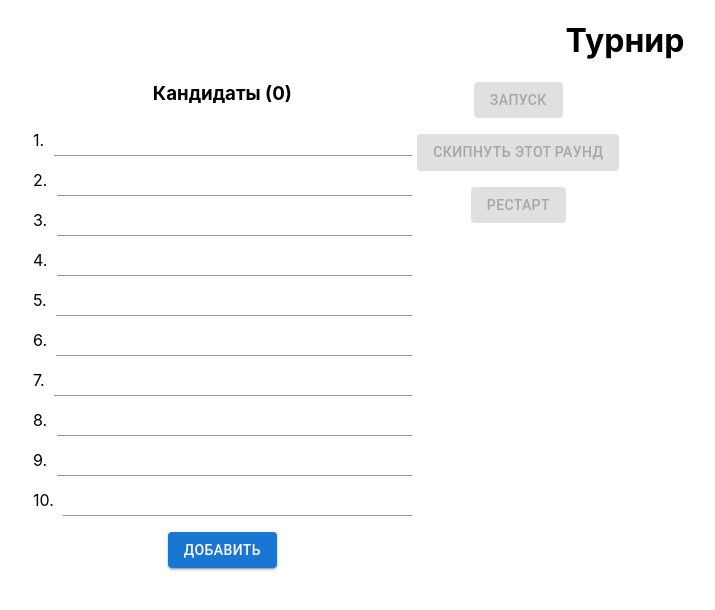
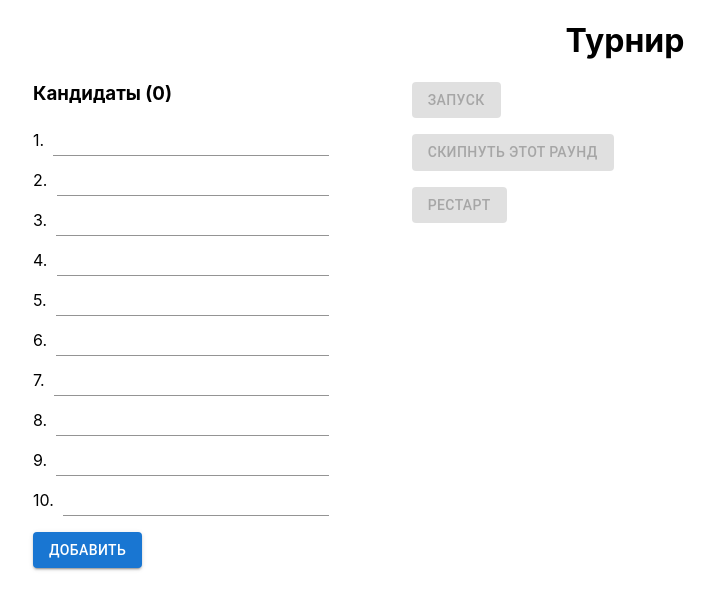
Before and after one commit to maximvl/turnir, a React (Create React App) app: page /#/ in a window 1280 px wide. Shown: the top 610 px of the page, without its empty margins (15-730 px from the left). Built offline with nearby package versions, Linux system fonts and the light colour scheme.

Commit message:
Visual improvements

```diff
--- a/src/components/ItemsList.tsx
+++ b/src/components/ItemsList.tsx
@@ -1,4 +1,4 @@
-import { Box, Grid, TextField } from "@mui/material";
+import { Box, Grid, TextField, useTheme } from "@mui/material";
 import React from "react";
 import { Item, ItemStatus } from "../types";
 
@@ -19,34 +19,43 @@ export default function ItemsList({
     setItem(index, text);
   };
 
+  const theme = useTheme();
+
   return (
     <div>
       <h3 style={{ marginTop: 0 }}>Кандидаты ({activeItems.length})</h3>
       <Grid
         container
         rowGap={1}
-        columns={2}
+        columns={1}
         direction="column"
         alignItems={"flex-start"}
         border={0}
       >
         {items.map((item, index) => {
-          const itemColor = item.status === ItemStatus.Active ? "green" : "red";
+          const itemColor =
+            item.status === ItemStatus.Active
+              ? theme.palette.success.main
+              : theme.palette.error.main;
           return (
+            <Grid container columns={12}>
+              <Grid item xs={10} width="inherit">
                 <Box
-              key={index}
-              display="flex"
+                  display={"flex"}
                   alignItems="center"
                   width={"inherit"}
+                  style={{ paddingRight: 10 }}
                 >
-              <div>{index + 1}.</div>
+                  {index + 1}.
                   <Box width={10} />
                   {canEditItems ? (
                     <TextField
                       variant="standard"
                       value={item.title}
                       fullWidth
-                  onChange={(event) => handleChange(event.target.value, index)}
+                      onChange={(event) =>
+                        handleChange(event.target.value, index)
+                      }
                       disabled={!canEditItems}
                     />
                   ) : (
@@ -55,6 +64,21 @@ export default function ItemsList({
                     </div>
                   )}
                 </Box>
+              </Grid>
+              <Grid item xs={1} alignContent="center">
+                {item.title && (
+                  <div>
+                    <a
+                      href={`https://www.kinopoisk.ru/index.php?kp_query=${item.title}`}
+                      target="_blank"
+                      rel="noreferrer"
+                    >
+                      КП↗️
+                    </a>
+                  </div>
+                )}
+              </Grid>
+            </Grid>
           );
         })}
       </Grid>
--- a/src/components/PollResults.tsx
+++ b/src/components/PollResults.tsx
@@ -1,4 +1,4 @@
-import { Box, Button, Grid } from "@mui/material";
+import { Box, Button, Grid, useTheme } from "@mui/material";
 import { useQuery } from "react-query";
 import { getPollResults } from "../utils";
 import { BorderLinearProgress } from "./BorderLinearProgress";
@@ -16,6 +16,8 @@ export default function PollResults({
   refetchInterval,
   big,
 }: Props) {
+  const theme = useTheme();
+
   const fetchParams = refetchInterval ? { refetchInterval } : {};
 
   const {
@@ -41,9 +43,9 @@ export default function PollResults({
   }
 
   const highlightStyle = {
-    backgroundColor: "red",
+    backgroundColor: theme.palette.error.light,
     "&:hover": {
-      backgroundColor: "red",
+      backgroundColor: theme.palette.error.light,
       textDecoration: "line-through",
     },
   };
@@ -79,7 +81,9 @@ export default function PollResults({
         </Button>
       );
     }
-    const style = selected ? { color: "red", margin: 0 } : { margin: 0 };
+    const style = selected
+      ? { color: theme.palette.error.light, margin: 0 }
+      : { margin: 0 };
     return <h2 style={style}>{title}</h2>;
   };
 
--- a/src/components/PollVote.tsx
+++ b/src/components/PollVote.tsx
@@ -1,4 +1,4 @@
-import { Button, Grid } from "@mui/material";
+import { Button, Grid, useTheme } from "@mui/material";
 import { useNavigate } from "react-router";
 import { PollResults, pollVote } from "../utils";
 
@@ -8,6 +8,7 @@ type Props = {
 
 export default function PollVote({ poll }: Props) {
   const navigate = useNavigate();
+  const theme = useTheme();
 
   const onClick = async (optionId: number) => {
     await pollVote(poll.poll_id, optionId);
@@ -18,7 +19,7 @@ export default function PollVote({ poll }: Props) {
 
   const highlightStyle = {
     "&:hover": {
-      backgroundColor: "red",
+      backgroundColor: theme.palette.error.light,
       textDecoration: "line-through",
     },
   };
--- a/src/components/RandomEliminationRound.tsx
+++ b/src/components/RandomEliminationRound.tsx
@@ -1,4 +1,4 @@
-import { Box, Button, Grid } from "@mui/material";
+import { Box, Button, Grid, useTheme } from "@mui/material";
 import { sample } from "lodash";
 import { useEffect, useReducer, useState } from "react";
 import { Item } from "../types";
@@ -91,8 +91,10 @@ export default function RandomEliminationRound({
   const [progressBar, progressBarDispatch] = useReducer(progressBarReducer, 0);
   const [eliminationStarted, setEliminationStarted] = useState(false);
 
+  const theme = useTheme();
+
   const highlightStyle = {
-    backgroundColor: "red",
+    backgroundColor: theme.palette.error.light,
     textDecoration: "line-through",
   };
 
--- a/src/components/RoundTitle.tsx
+++ b/src/components/RoundTitle.tsx
@@ -3,13 +3,19 @@ import { RoundType, RoundTypeNames } from "../types";
 type Props = {
   roundNumber: number;
   roundType: RoundType;
+  itemsLeft: number;
 };
 
-export default function RoundTitle({ roundNumber, roundType }: Props) {
+export default function RoundTitle({
+  roundNumber,
+  roundType,
+  itemsLeft,
+}: Props) {
+  const title = itemsLeft === 2 ? "Финал" : `Раунд ${roundNumber}`;
   return (
     <div>
       <h3 style={{ marginTop: 0 }}>
-        Раунд {roundNumber}: {RoundTypeNames[roundType]}
+        {title}: {RoundTypeNames[roundType]}
       </h3>
     </div>
   );
--- a/src/components/StreamerChoiceRound.tsx
+++ b/src/components/StreamerChoiceRound.tsx
@@ -1,4 +1,4 @@
-import { Button, Grid } from "@mui/material";
+import { Button, Grid, useTheme } from "@mui/material";
 import { Item } from "../types";
 
 type Props = {
@@ -10,9 +10,11 @@ export default function StreamerChoiceRound({
   items,
   onItemElimination,
 }: Props) {
+  const theme = useTheme();
+
   const highlightStyle = {
     "&:hover": {
-      backgroundColor: "red",
+      backgroundColor: theme.palette.error.light,
       textDecoration: "line-through",
     },
   };
--- a/src/router/TournirPage.tsx
+++ b/src/router/TournirPage.tsx
@@ -3,7 +3,7 @@ import "../App.css";
 import ItemsList from "../components/ItemsList";
 import Button from "@mui/material/Button";
 import { Item, ItemStatus, RoundType, RoundTypes, TurnirState } from "../types";
-import { Grid } from "@mui/material";
+import { Grid, useTheme } from "@mui/material";
 import { isEmpty, sample } from "lodash";
 import { createItem } from "../utils";
 import RoundTitle from "../components/RoundTitle";
@@ -22,6 +22,8 @@ function TournirApp() {
   const [turnirState, setTurnirState] = useState<TurnirState>(
     TurnirState.EditCandidates,
   );
+
+  const theme = useTheme();
 
   useEffect(() => {
     setItems(
@@ -89,9 +91,17 @@ function TournirApp() {
     <QueryClientProvider client={queryClient}>
       <div className="App">
         <h1>Турнир</h1>
+      </div>
       <Grid container columnSpacing={0} border={0} columns={12}>
         <Grid item xs={4} border={0}>
-            <Grid container columns={1} border={0} rowGap={2} paddingLeft={6}>
+          <Grid
+            container
+            columns={1}
+            border={0}
+            rowGap={2}
+            paddingLeft={6}
+            paddingRight={3}
+          >
             <Grid item xs={1} paddingLeft={0}>
               <ItemsList
                 items={items}
@@ -148,10 +158,14 @@ function TournirApp() {
             </Grid>
           </Grid>
         </Grid>
-          <Grid item xs={5} border={0}>
+        <Grid item xs={5} border={0} textAlign="center">
           {turnirState === TurnirState.Start && (
             <div>
-                <RoundTitle roundNumber={roundNumber} roundType={roundType} />
+              <RoundTitle
+                roundNumber={roundNumber}
+                roundType={roundType}
+                itemsLeft={activeItems.length}
+              />
               <RoundContent
                 roundType={roundType}
                 items={activeItems}
@@ -162,12 +176,13 @@ function TournirApp() {
           {turnirState === TurnirState.Victory && (
             <div>
               <h1>Победитель</h1>
-                <h2>{activeItems[0].title}</h2>
+              <h2 style={{ color: theme.palette.primary.dark }}>
+                {activeItems[0].title.toLocaleUpperCase()}
+              </h2>
             </div>
           )}
         </Grid>
       </Grid>
-      </div>
     </QueryClientProvider>
   );
 }
```
Lines whose indentation alone changed are shown as unchanged.
